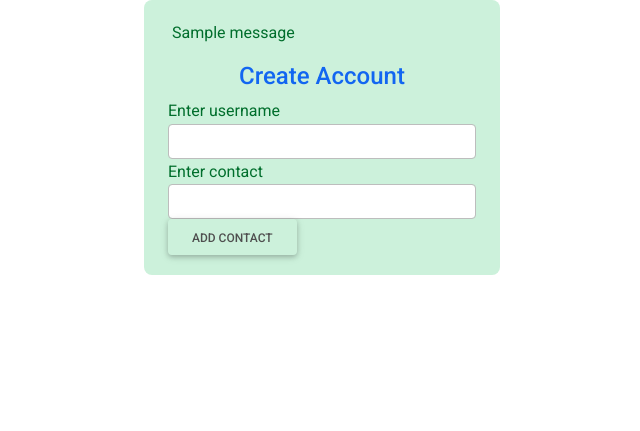
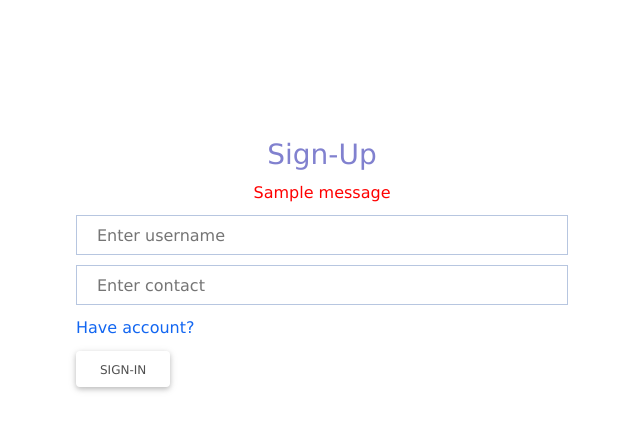
Before and after one commit to njoroge-jane/chatbot, a Flask app: page /auth/register in a window 1280 px wide. Shown: the top 431 px of the page, without its empty margins (318-958 px from the left). Run offline with Flask 2, Linux system fonts and the light colour scheme; tables that the repository leaves empty hold one stand-in row (values such as "Sample post"); one stand-in notice (Sample message) is shown; some libraries are stand-ins or nearby versions.

Commit message:
added signup

```diff
--- a/app/auth/views.py
+++ b/app/auth/views.py
@@ -8,24 +8,20 @@ from flask_login import current_user, login_user, logout_user, login_required
 
 @auth.route('/register', methods=["GET", "POST"])
 def register():
-    form = RegistrationForm()
-    get_user = registration.query.filter_by(contact=form.contact.data).first()
-    if get_user:
-        flash("User already exists")
-
-    else:
-
-        if form.validate_on_submit():
-            user = registration(username=form.username.data,
-                         contact=form.contact.data)
-            db.session.add(user)
+    if request.method == 'POST':
+        username = request.form['saveusername']
+        savecontact = request.form['savecontact']
+        check_user = registration.query.filter_by(contact = savecontact , username = username).first()
+        if check_user:
+            flash("User with this username already exist")
+            return redirect(request.referrer)
+        else:
+            new_user = registration(contact = savecontact ,username = username)
+            db.session.add(new_user)
             db.session.commit()
-
-            flash('Account has been created successfully')
-
             return redirect(url_for('auth.login'))
 
-    return render_template('auth/register.html', registration_form = form)
+    return render_template('auth/register.html')
 
 
 @auth.route('/login', methods=['GET', 'POST'])
--- a/app/static/css/index.css
+++ b/app/static/css/index.css
@@ -206,6 +206,23 @@ ul li a{
     overflow: hidden;
     padding: 10px;
 }
+#signups{
+    width: 40%;
+    padding: 10px;
+    margin: auto;
+    margin-top: 10px;
+}
+#saveusername,#savecontact{
+    width: 100%;
+    outline: none;
+    margin-top: 10px;
+    height: 40px;
+    padding-left: 20px;
+    border:1px solid #B7C6E0;
+}
+#registerbtn{
+    margin-top: 10px;
+}
 @media screen and (max-width:600px){
     .recentcharts{
         display: none;
--- a/app/static/js/index.js
+++ b/app/static/js/index.js
@@ -26,3 +26,16 @@ const opentab = () =>{
     document.getElementById("open").style.display = "none";
     document.getElementById("close").style.display = "block";
 }
+
+const ValidateSignups = () =>{
+    var username = document.getElementById("saveusername").value.trim();
+    var contact = document.getElementById("savecontact").value.trim();
+
+    if(username === "" || contact === ""){
+       if(username === ""){
+           return false;
+       }else{
+           return false;
+       }
+    }
+}
--- a/app/templates/auth/login.html
+++ b/app/templates/auth/login.html
@@ -1,6 +1,6 @@
 {% extends 'base.html'%} {% import 'bootstrap/wtf.html' as wtf%} {% block
 content %}
-<div class="container">
+<div class="container" style="margin-top: 10%; width: 50%;">
   <div class="row">
     <div class="col-md-2"></div>
     <div class="col-md-8">
@@ -12,10 +12,10 @@ content %}
       </div>
       {% endfor %}
       <!-- Login form -->
-      <h4 class="text-center mt-3 text-primary">Login</h4>
+      <h3 style="text-align: center; color: #8181CF;">Login</h3>
       {{wtf.quick_form(login_form)}}
+      <a href="{{url_for('auth.register')}}">Dont Have account?</a>
     </div>
-    <a href="auth.register">Dont Have account?</a>
   </div>
 </div>
 
--- a/app/templates/auth/register.html
+++ b/app/templates/auth/register.html
@@ -1,18 +1,26 @@
-{%extends 'base.html'%} {% import "bootstrap/wtf.html" as wtf %} {%block
-content%} {{ super() }}
-<div class="container">
-  <div class="row">
-    <div class="col-md-4"></div>
-    <div class="col-md-4">
+{%extends 'base.html'%} {% import "bootstrap/wtf.html" as wtf %}
+{%block content%} {{ super() }}
+
+<div class="signups" id="signups" style="margin-top: 10%;">
+  <h3 style="text-align: center; color: #8181CF;">Sign-Up</h3>
+  <form action="/auth/register" method="post">
+    <div class="flashmessage" style="color: red; text-align: center;">
       {% for message in get_flashed_messages() %}
-      <div class="alert alert-success">
-        <button type="button" class="close" data-dismiss="alert"></button>
-        {{ message }}
-        <h4 class="text-center mt-3 text-primary">Create Account</h4>
-        {{wtf.quick_form(registration_form)}}
-      </div>
+         {{ message }}
       {% endfor %}
     </div>
-  </div>
+     <div class="form-group">
+       <input type="text" name="saveusername" autocomplete="off" id="saveusername" placeholder="Enter username">
+     </div>
+     <div class="form-group">
+      <input type="text" name="savecontact" autocomplete="off" id="savecontact" placeholder="Enter contact">
+    </div>
+    <div class="form-group" style="margin-top: 10px;">
+      <a href="{{url_for('auth.login')}}">Have account?</a>
+    </div>
+    <div class="form-group">
+      <input type="submit" id="registerbtn" value="Sign-In" class="btn" onclick="return ValidateSignups()">
+    </div>
+  </form>
 </div>
 {%endblock%}
--- a/app/templates/base.html
+++ b/app/templates/base.html
@@ -9,6 +9,8 @@
     <meta charset="UTF-8" />
     <meta name="viewport" content="width=device-width, initial-scale=1.0" />
     <meta http-equiv="X-UA-Compatible" content="ie=edge" />
+    <link rel="stylesheet" href="{{url_for('static', filename='css/index.css')}}">
+    <script src="{{url_for('static', filename='js/index.js')}}"></script>
     <title>{{ title }}</title>
     {% block styles %}
     <link
```
Also changed, not shown: app/main/forms.py (line endings or trailing spaces), app/main/views.py (line endings or trailing spaces).
